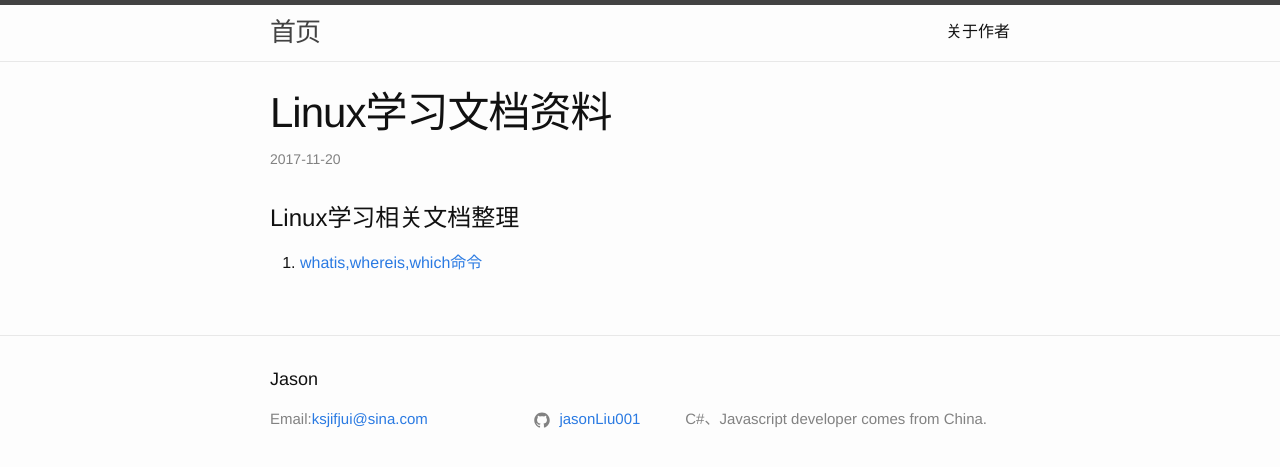
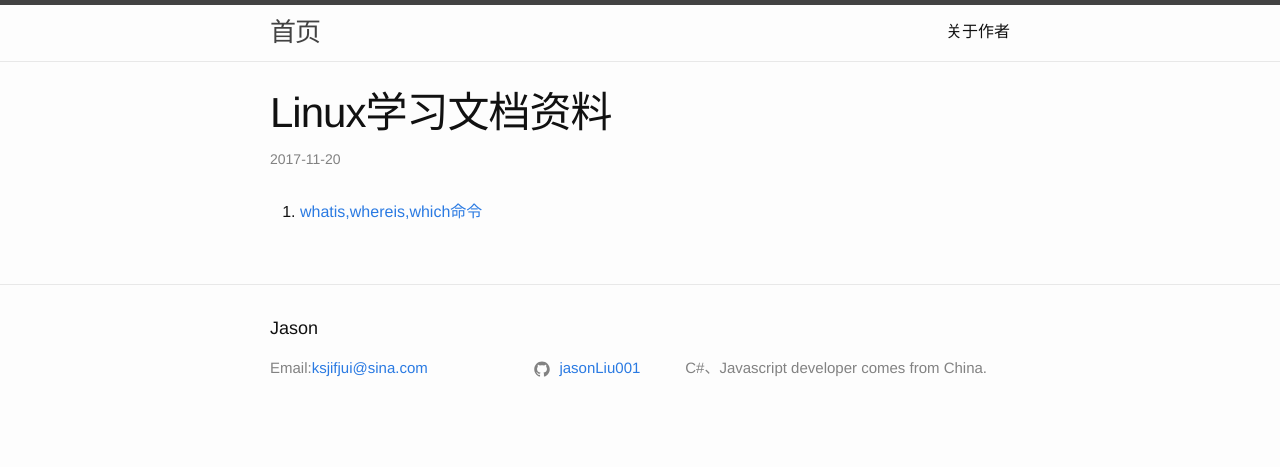
Before and after one commit to jasonLiu001/jasonLiu001.github.io, a Jekyll site: the page built from _posts/2017-11-20-linux学习文档.md, in a window 1280 px wide. Shown: the top 467 px of the page. Built offline with Jekyll 4.4.1, drawn with Linux system fonts in a browser that asks for light colours.

Commit message:
Update 2017-11-20-linux学习文档.md

```diff
--- a/_posts/2017-11-20-linux学习文档.md
+++ b/_posts/2017-11-20-linux学习文档.md
@@ -4,7 +4,4 @@ title:  "Linux学习文档资料"
 date:   2017-11-20 12:42:13 +0800
 ---
 
-Linux学习相关文档整理
-====
-
 1. [whatis,whereis,which命令](http://www.thegeekstuff.com/2013/04/linux-which-whatis-whereis/)
```
